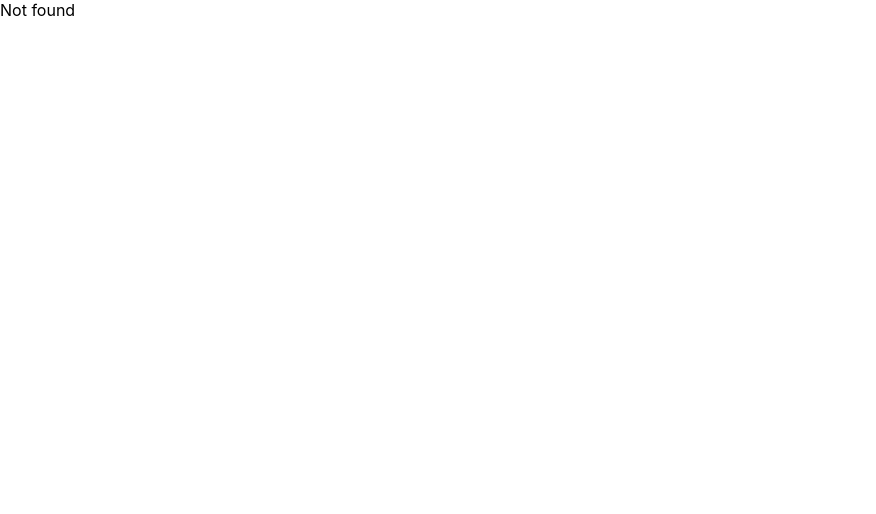
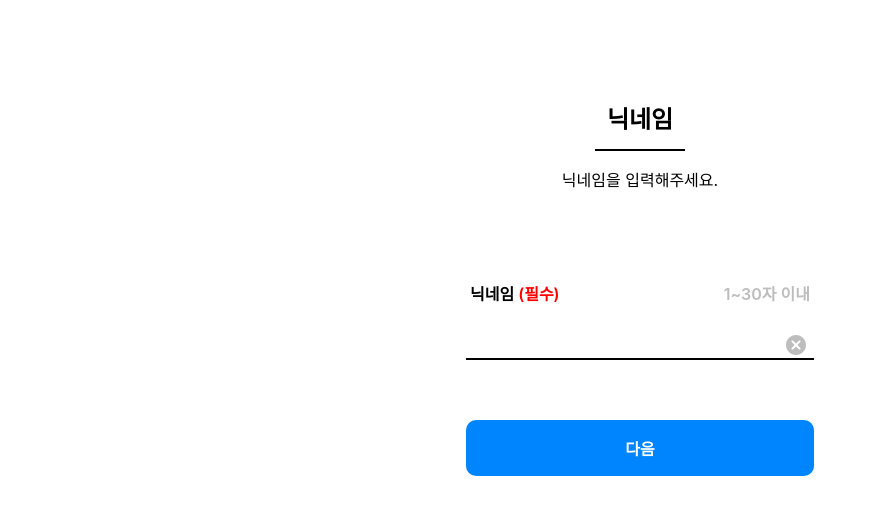
Before and after one commit to GyunHeee/Team_OE-FRONT, a React (Create React App) app: page /login/set-name in a window 1280 px wide. Before the commit this address had no page. Shown: the top 514 px of the page, without its empty margins (0-876 px from the left). Built offline with nearby package versions, Linux system fonts and the light colour scheme.

Commit message:
SetName 페이지 퍼블리싱

```diff
--- a/src/index.js
+++ b/src/index.js
@@ -10,6 +10,7 @@ import PostView from './pages/PostView';
 import PostListView from './pages/PostListView';
 import LoginView from './pages/auth/LoginView';
 import KaKaoLogin from './pages/auth/KaKaoLogin';
+import SetName from './pages/auth/SetName';
 
 const router = createBrowserRouter([
   {
@@ -22,6 +23,7 @@ const router = createBrowserRouter([
       { path: '/boardList', element: <PostListView /> },
       { path: '/login', element: <LoginView /> },
       { path: '/login/kakao', element: <KaKaoLogin /> },
+      { path: '/login/set-name', element: <SetName /> },
     ],
   },
 ]);
--- /dev/null
+++ b/src/pages/auth/SetName.jsx
@@ -0,0 +1,106 @@
+import styled from 'styled-components';
+
+const Container = styled.div`
+  display: flex;
+  flex-direction: column;
+  align-items: center;
+`;
+
+const Header = styled.h1`
+  text-align: center;
+  font-weight: 600;
+  font-size: 24px;
+  margin-top: 100px;
+  margin-bottom: 16px;
+  padding-bottom: 14px;
+  border-bottom: 2px solid black;
+  width: 90px;
+`;
+
+const Description = styled.div`
+  font-weight: 400;
+  font-size: 16px;
+  margin-bottom: 90px;
+`;
+
+const Form = styled.form`
+  width: 348px;
+`;
+
+const LabelContainer = styled.div`
+  display: flex;
+  justify-content: space-between;
+  padding-left: 4px;
+  padding-right: 4px;
+  font-weight: 600;
+  font-size: 16px;
+`;
+
+const GraySpan = styled.span`
+  color: #bdbdbd;
+`;
+
+const RedSpan = styled.span`
+  color: red;
+`;
+
+const InputContainer = styled.div`
+  display: flex;
+  position: relative;
+`;
+
+const Input = styled.input`
+  border: 0;
+  border-bottom: 2px solid black;
+  width: 340px;
+  margin-top: 27px;
+  margin-bottom: 60px;
+  font-weight: 600;
+  font-size: 16px;
+  padding: 4px;
+`;
+
+const CancelButton = styled.button`
+  position: absolute;
+  top: 27px;
+  right: 0;
+`;
+
+const Button = styled.button`
+  width: 100%;
+  height: 56px;
+  font-weight: 600;
+  font-size: 16px;
+  background-color: #0085ff;
+  color: white;
+  border-radius: 10px;
+`;
+
+export default function SetName() {
+  return (
+    <Container>
+      <Header>닉네임</Header>
+      <Description>닉네임을 입력해주세요.</Description>
+
+      <Form>
+        <LabelContainer>
+          <label htmlFor="name">
+            닉네임&nbsp;
+            <RedSpan>(필수)</RedSpan>
+          </label>
+
+          <GraySpan>1~30자 이내</GraySpan>
+        </LabelContainer>
+
+        <InputContainer>
+          <Input type="text" id="name" />
+          <CancelButton>
+            <img src="/icons/btn_cancel.svg" alt="취소" />
+          </CancelButton>
+        </InputContainer>
+
+        <Button type="submit">다음</Button>
+      </Form>
+    </Container>
+  );
+}
```
Also changed, not shown: public/icons/btn_cancel.svg (added).
